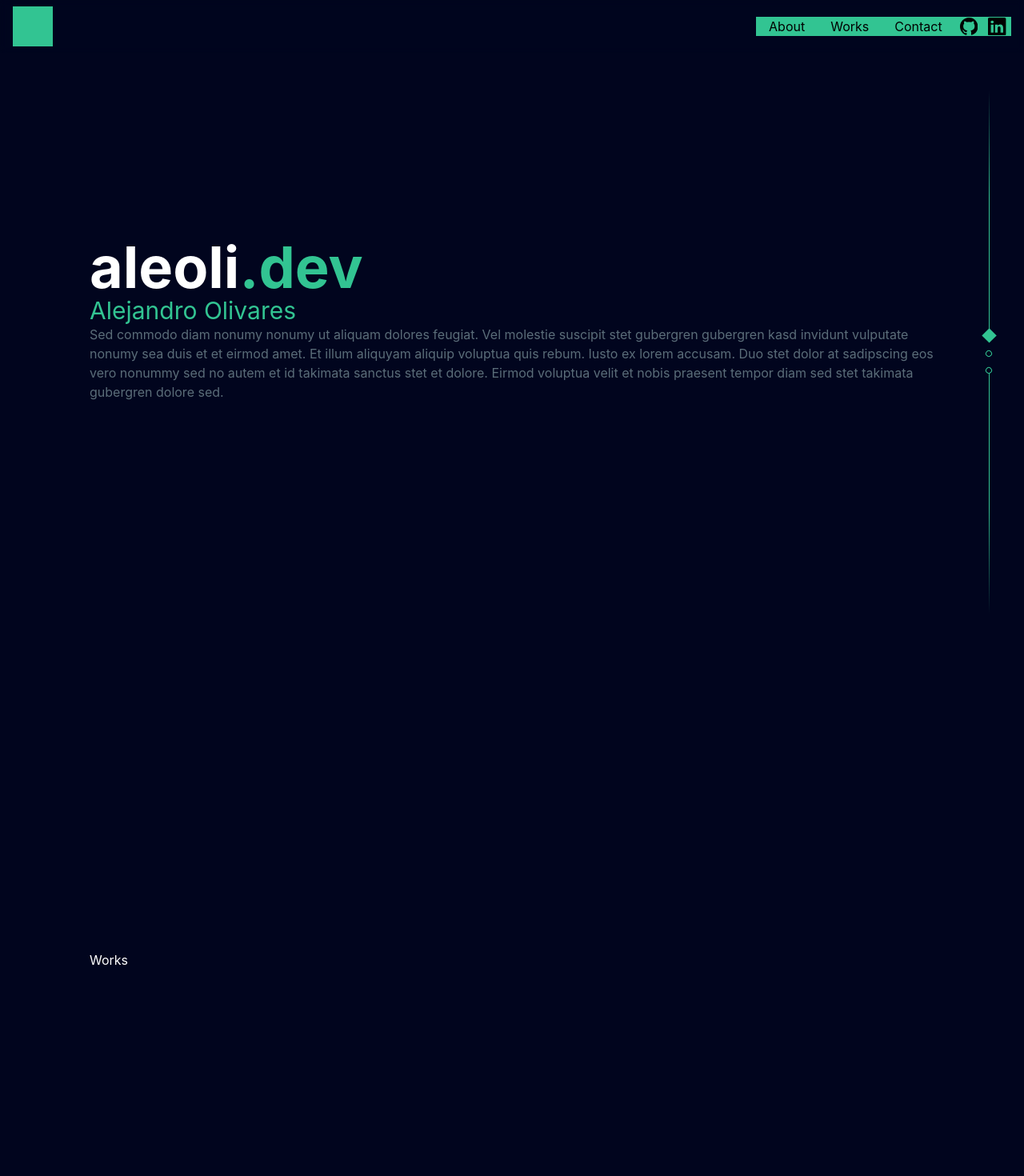
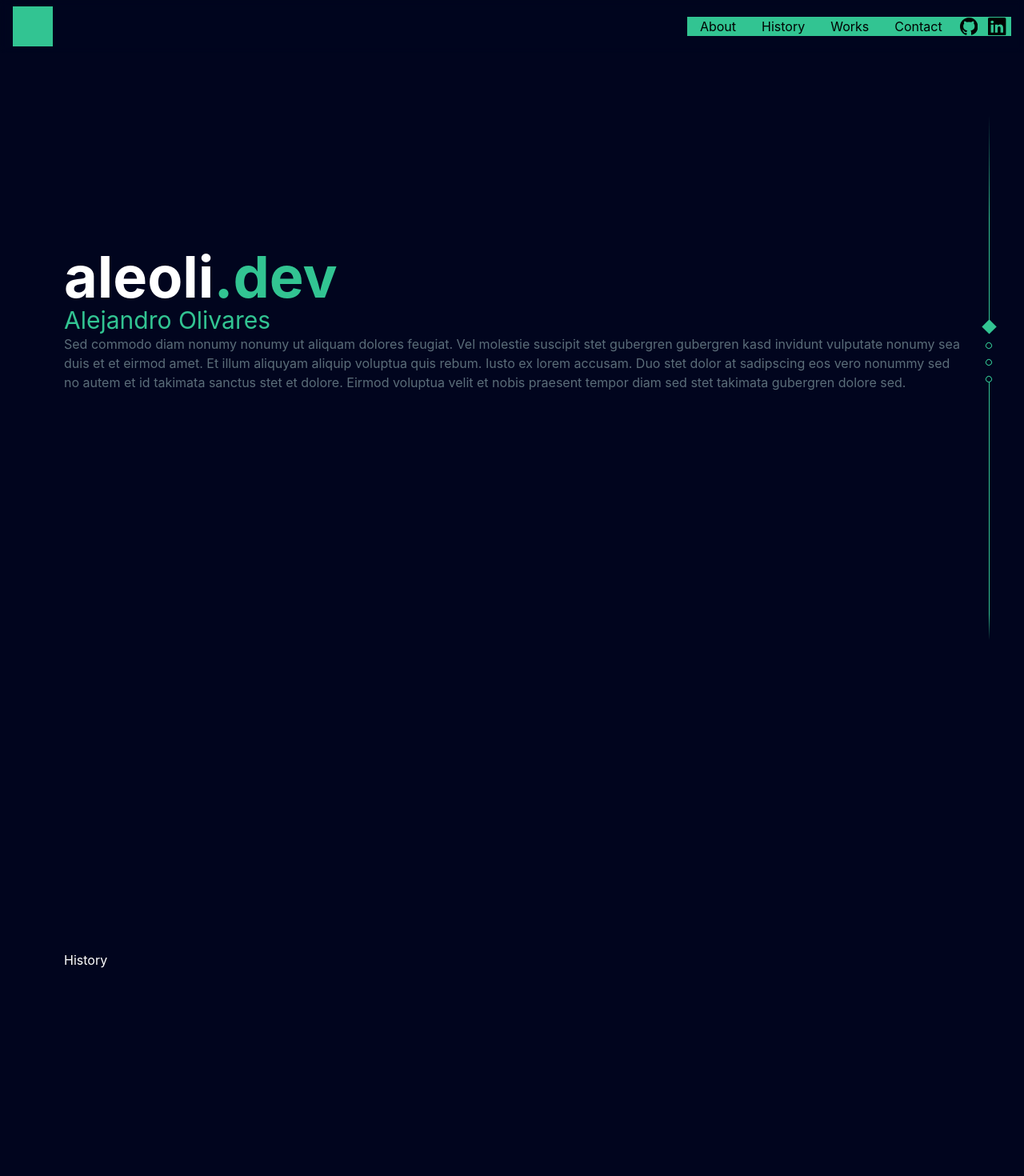
Before and after one commit to aleolidev/aleoli, a Next.js app: page / in a window 1280 px wide. Shown: the top 1470 px of the page at 80% size. Built offline with nearby package versions, Linux system fonts and the light colour scheme.

Commit message:
Navbar and NavAware improvement

```diff
--- a/components/content.js
+++ b/components/content.js
@@ -1,6 +1,7 @@
 import React, {useRef, useState} from 'react'
 import styles from "../styles/Content.module.css"
 import About from "./about"
+import History from "./history"
 import Works from "./works"
 import Contact from "./contact"
 import SectionNav from '../components/sectionnav'
@@ -10,10 +11,11 @@ const Content = () => {
     let [navIndex, setNavIndex] = useState(0)
 
     const about = useRef()
+    const history = useRef()
     const works = useRef()
     const contact = useRef()
 
-    const sections = [about, works, contact]
+    const sections = [about, history, works, contact]
 
     const currentSection = useCurrentSection(sections);
 
@@ -28,6 +30,7 @@ const Content = () => {
             <SectionNav elements={ sections.length } currentIndex={ navIndex } />
             <main className={styles['container']}>
                 <div ref={ about }><About/></div>
+                <div ref={ history }><History /></div>
                 <div ref={ works }><Works/></div>
                 <div ref={ contact }><Contact/></div>
             </main>
--- a/components/history.js
+++ b/components/history.js
@@ -1,9 +1,12 @@
 import React from 'react'
+import styles from '../styles/History.module.css'
 
 const History = () => {
-  return (
-    <div>History</div>
-  )
+    return (
+        <section className={styles["container"]}>
+            History
+        </section>
+    )
 }
 
 export default History
--- a/components/navbar.js
+++ b/components/navbar.js
@@ -1,10 +1,12 @@
 import {useState} from 'react'
+import useScrollDirection from "../hooks/useScrollDirection";
 import styles from '../styles/Navbar.module.css'
 import { BsGithub, BsLinkedin } from "react-icons/bs"
 
 const Links = () => {
     return (<>
         <li className={styles["nav-item"]}>About</li>
+        <li className={styles["nav-item"]}>History</li>
         <li className={styles["nav-item"]}>Works</li>
         <li className={styles["nav-item"]}>Contact</li>
     </>)
@@ -20,9 +22,14 @@ const Icons = () => {
 const Navbar = () => {
     const [open, setOpen] = useState(false)
 
+    const isSticky = useScrollDirection() <= 0
+
     return (
         <>
-            <nav className={styles.container}>
+            <nav className={`
+                ${styles.container}
+                ${isSticky ? styles["visible-container"] : styles["hide-container"]}
+            `}>
                 <div className={styles["logo-container"]}>
                     {/* Logo */}
                 </div>
--- a/components/sectionnav.js
+++ b/components/sectionnav.js
@@ -6,9 +6,12 @@ const SectionNav = ({elements, currentIndex}) => {
     let navDots = new Array(elements).fill(false);
     navDots[currentIndex] = true;
 
+    const isFirst = navDots[0] === true;
+    const isLast = navDots[navDots.length - 1] === true;
+
     return (
         <section className={styles["container"]}>
-            <div className={styles["before-line"]} />
+            <div className={`${styles["before-line"]} ${isFirst ? styles["first-line"] : ""}`} />
             <div className={styles["nav"]}>
                 {
                     navDots.map((dot, i) => {
@@ -18,7 +21,7 @@ const SectionNav = ({elements, currentIndex}) => {
                     })
                 }
             </div>
-            <div className={styles["after-line"]} />
+            <div className={`${styles["after-line"]} ${isLast ? styles["last-line"] : ""}`}  />
         </section>
     )
 }
--- a/styles/Content.module.css
+++ b/styles/Content.module.css
@@ -1,4 +1,5 @@
 .container {
     color: white;
     padding: 0 5em;
+    grid-area: 3 / 1 / span 5 / span 8;
 }
--- /dev/null
+++ b/styles/History.module.css
@@ -0,0 +1,7 @@
+.container {
+    min-height: 100vh;
+    display: flex;
+    flex-direction: column;
+    align-items: flex-start;
+    justify-content: center;
+}
--- a/styles/Home.module.css
+++ b/styles/Home.module.css
@@ -1,7 +1,9 @@
 .container {
-  padding: 0 2rem;
   background-color: #01051e;
   min-height: 100vh;
+  display: grid;
+  grid-template-columns: 2rem repeat(6, 1fr) 2rem;
+  gap: 0 1rem;
 }
 
 /*
--- a/styles/Navbar.module.css
+++ b/styles/Navbar.module.css
@@ -5,13 +5,24 @@
     background: rgba(1, 5, 30, 0.4);
     position: absolute;
     width: 100%;
-    /* overflow-x: hidden; */
-    /* overflow-y: visible; */
+
+    /* Sticky */
+    position: fixed;
+    transform: translate(0, 0);
+    transition: all 0.25s ease-out;
 
     /* Glassmorpishm */
     backdrop-filter: blur(5px);
     -webkit-backdrop-filter: blur(5px);
     z-index: 999;
+}
+
+.container.hide-container {
+    transform: translate(0, -20vh);
+}
+
+.container.visible-container {
+    transform: translateY(0);
 }
 
 .logo-container {
--- a/styles/SectionNav.module.css
+++ b/styles/SectionNav.module.css
@@ -13,15 +13,45 @@
 .before-line {
     height: 100%;
     background: rgb(50,196,146);
-    background: linear-gradient(0deg, rgba(50,196,146,1) 50%, rgba(1,5,30,1) 90%);
+    background-image: linear-gradient(0deg, rgba(50,196,146,1) 90%, rgba(1,5,30,1) 100%);
     width: 1px;
+    position: relative;
+}
+
+.before-line::before {
+    content: '';
+    position: absolute;
+    height: 100%;
+    width: 1px;
+    background-image: linear-gradient(0deg, rgba(50,196,146,1) 40%, rgba(1,5,30,1) 80%);
+    opacity: 0;
+    transition: opacity 0.5s ease-out;
+}
+
+.before-line.first-line::before {
+    opacity: 1;
 }
 
 .after-line {
     height: 100%;
     background: rgb(50,196,146);
-    background: linear-gradient(180deg, rgba(50,196,146,1) 50%, rgba(1,5,30,1) 90%);
+    background: linear-gradient(180deg, rgba(50,196,146,1) 90%, rgba(1,5,30,1) 100%);
     width: 1px;
+    position: relative;
+}
+
+.after-line::before {
+    content: '';
+    position: absolute;
+    height: 100%;
+    width: 1px;
+    background-image: linear-gradient(180deg, rgba(50,196,146,1) 40%, rgba(1,5,30,1) 80%);
+    opacity: 0;
+    transition: opacity 0.5s ease-out;
+}
+
+.after-line.last-line::before {
+    opacity: 1;
 }
 
 .nav {
--- a/styles/globals.css
+++ b/styles/globals.css
@@ -8,7 +8,7 @@ body {
   margin: 0;
   font-family: -apple-system, BlinkMacSystemFont, Segoe UI, Roboto, Oxygen,
     Ubuntu, Cantarell, Fira Sans, Droid Sans, Helvetica Neue, sans-serif;
-  min-width: 340px;
+  overflow-x: hidden;
 }
 
 a {
```
